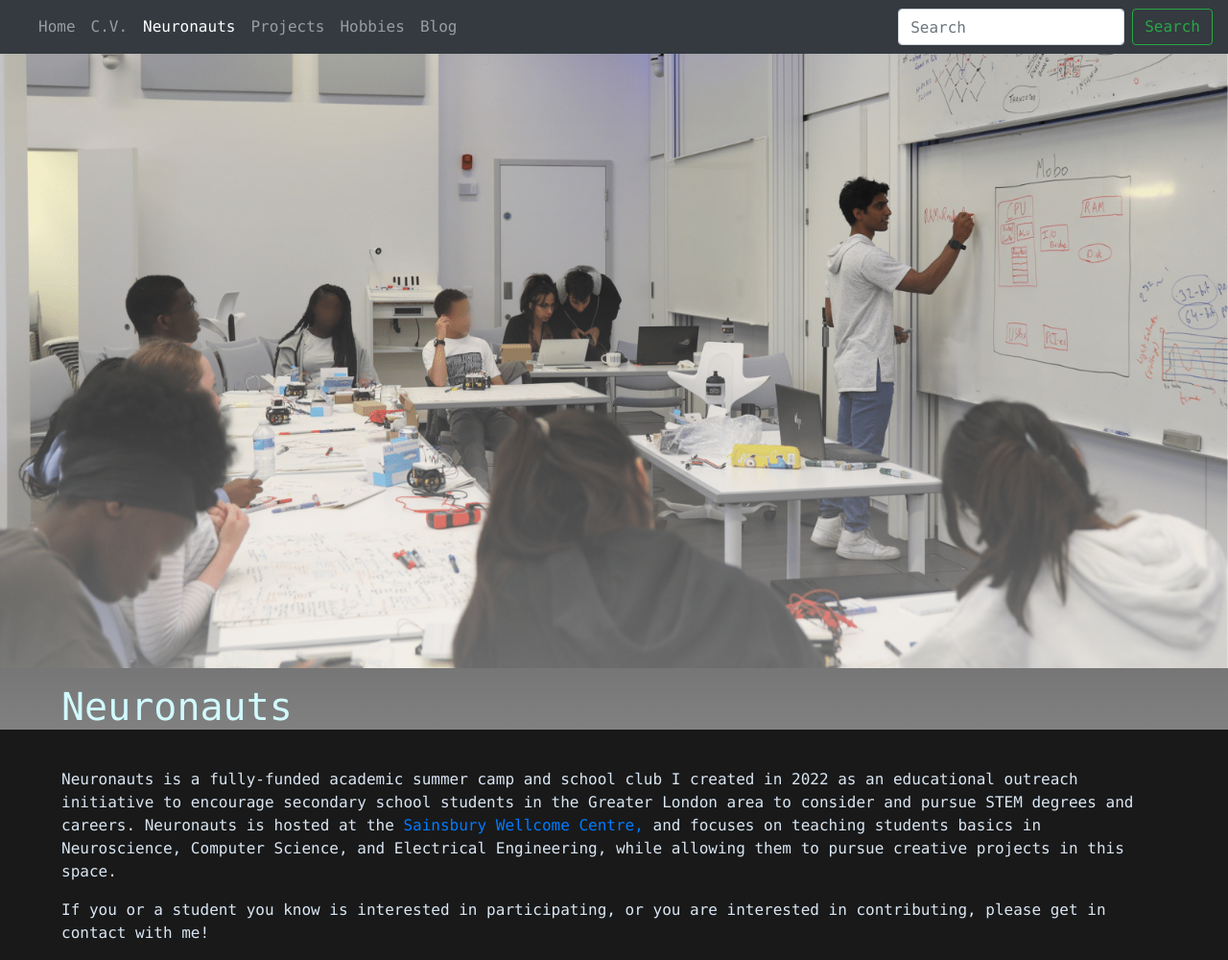
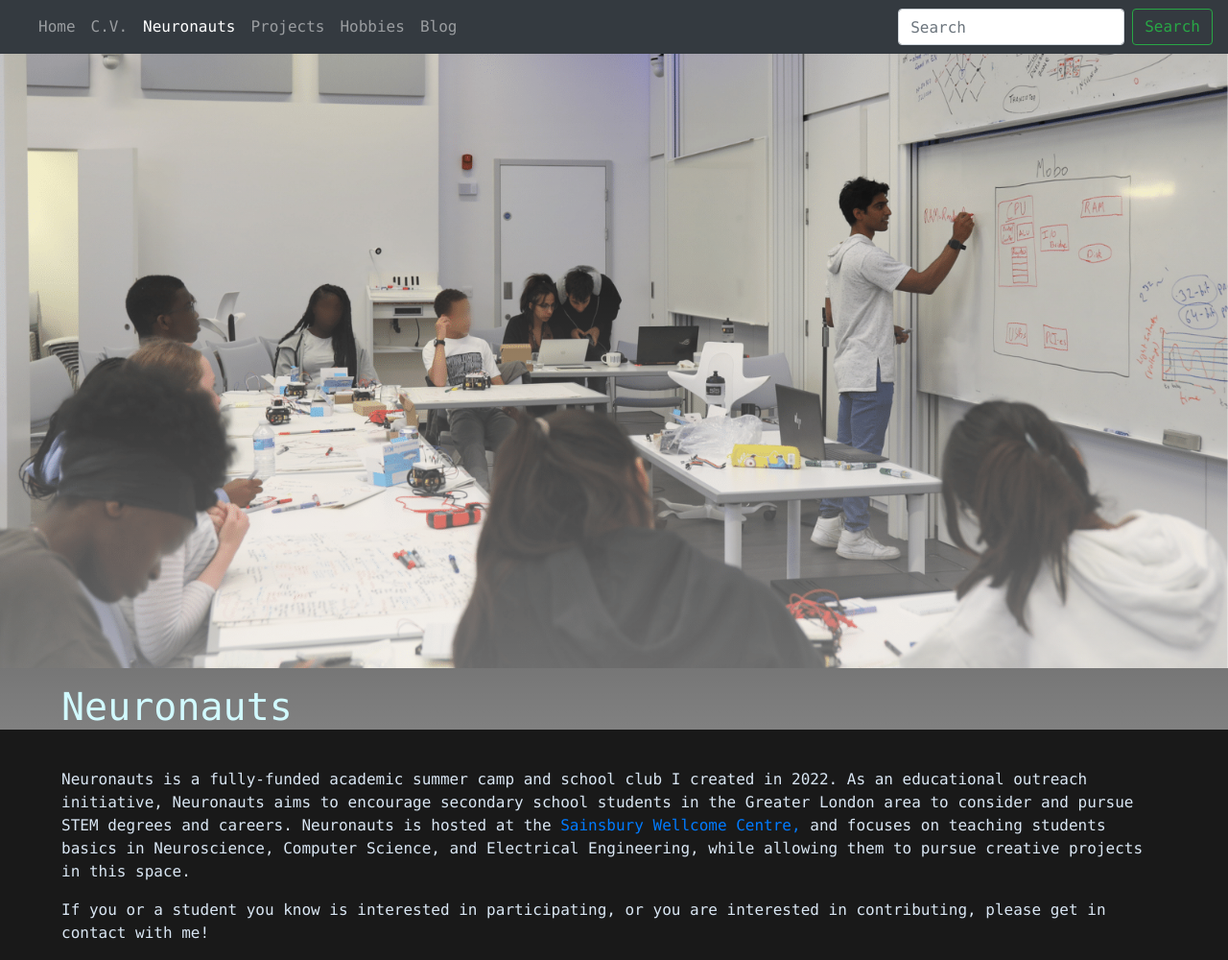
Before and after one commit to jkbhagatio/jkbhagatio.io, a plain HTML site: page jkbhagatio.io/neuronauts.html in a window 1280 px wide. Shown: the whole page at 96% size. Drawn offline with Linux system fonts and the light colour scheme.

Commit message:
updated wording on neuronauts page

```diff
--- a/jkbhagatio.io/neuronauts.html
+++ b/jkbhagatio.io/neuronauts.html
@@ -44,7 +44,7 @@
 		<div class="overlay"></div>
 	</div>
 	<h1 class="text-left" style="color: #AEF6FF">Neuronauts </h1>
-	<p class="text-left"><br>Neuronauts is a fully-funded academic summer camp and school club I created in 2022 as an educational outreach initiative to encourage secondary school students in the Greater London area to consider and pursue STEM degrees and careers. Neuronauts is hosted at the <a href="https://www.sainsburywellcome.org/web/content/neuronauts">Sainsbury Wellcome Centre,</a> and focuses on teaching students basics in Neuroscience, Computer Science, and Electrical Engineering, while allowing them to pursue creative projects in this space.</p>
+	<p class="text-left"><br>Neuronauts is a fully-funded academic summer camp and school club I created in 2022. As an educational outreach initiative, Neuronauts aims to encourage secondary school students in the Greater London area to consider and pursue STEM degrees and careers. Neuronauts is hosted at the <a href="https://www.sainsburywellcome.org/web/content/neuronauts">Sainsbury Wellcome Centre,</a> and focuses on teaching students basics in Neuroscience, Computer Science, and Electrical Engineering, while allowing them to pursue creative projects in this space.</p>
 	<p>If you or a student you know is interested in participating, or you are interested in contributing, please get in contact with me!</p>
 	<!-- jQuery (necessary for Bootstrap's JavaScript plugins) -->
     <script src="js/jquery-3.4.1.min.js"></script>
```
